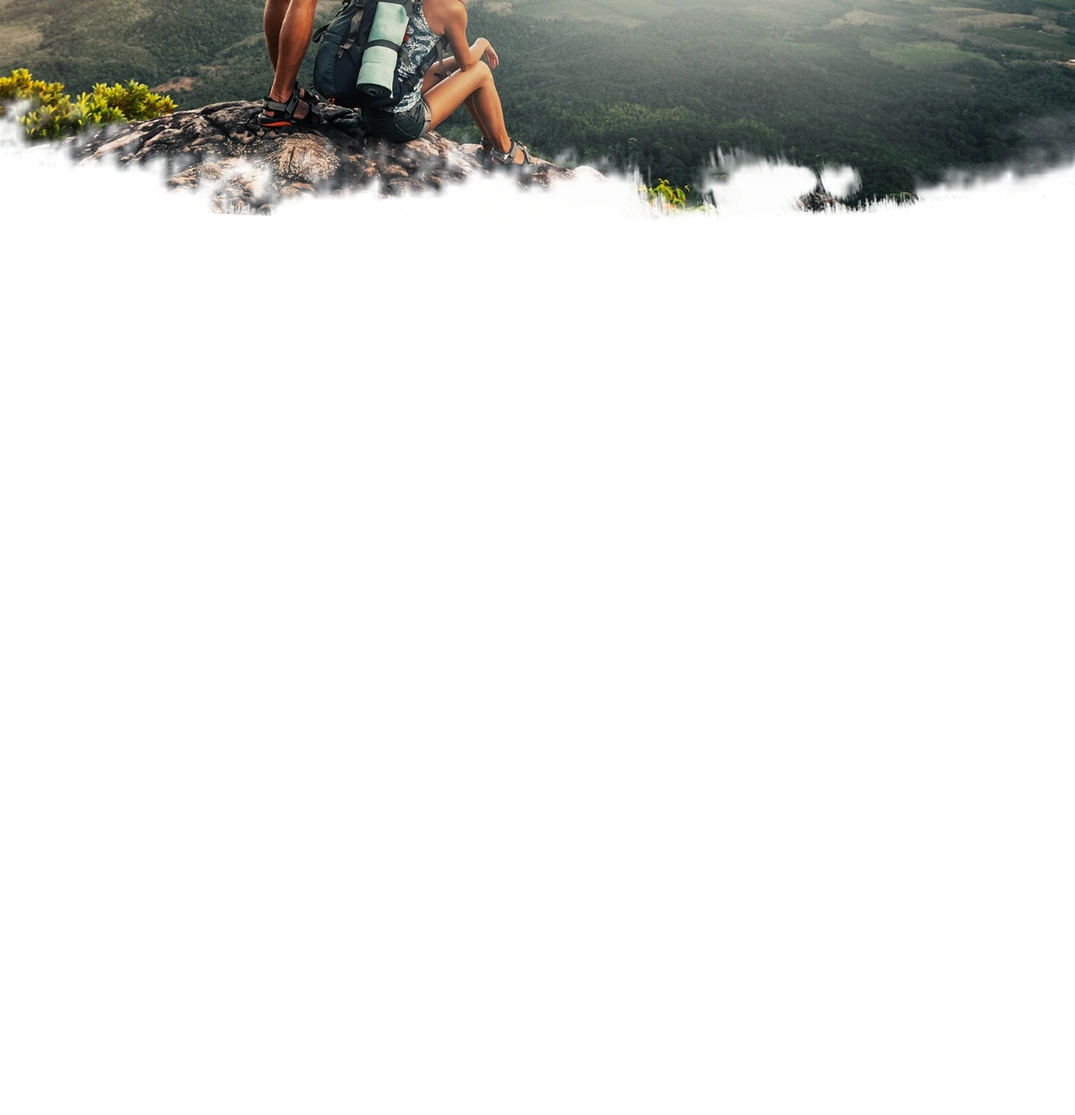
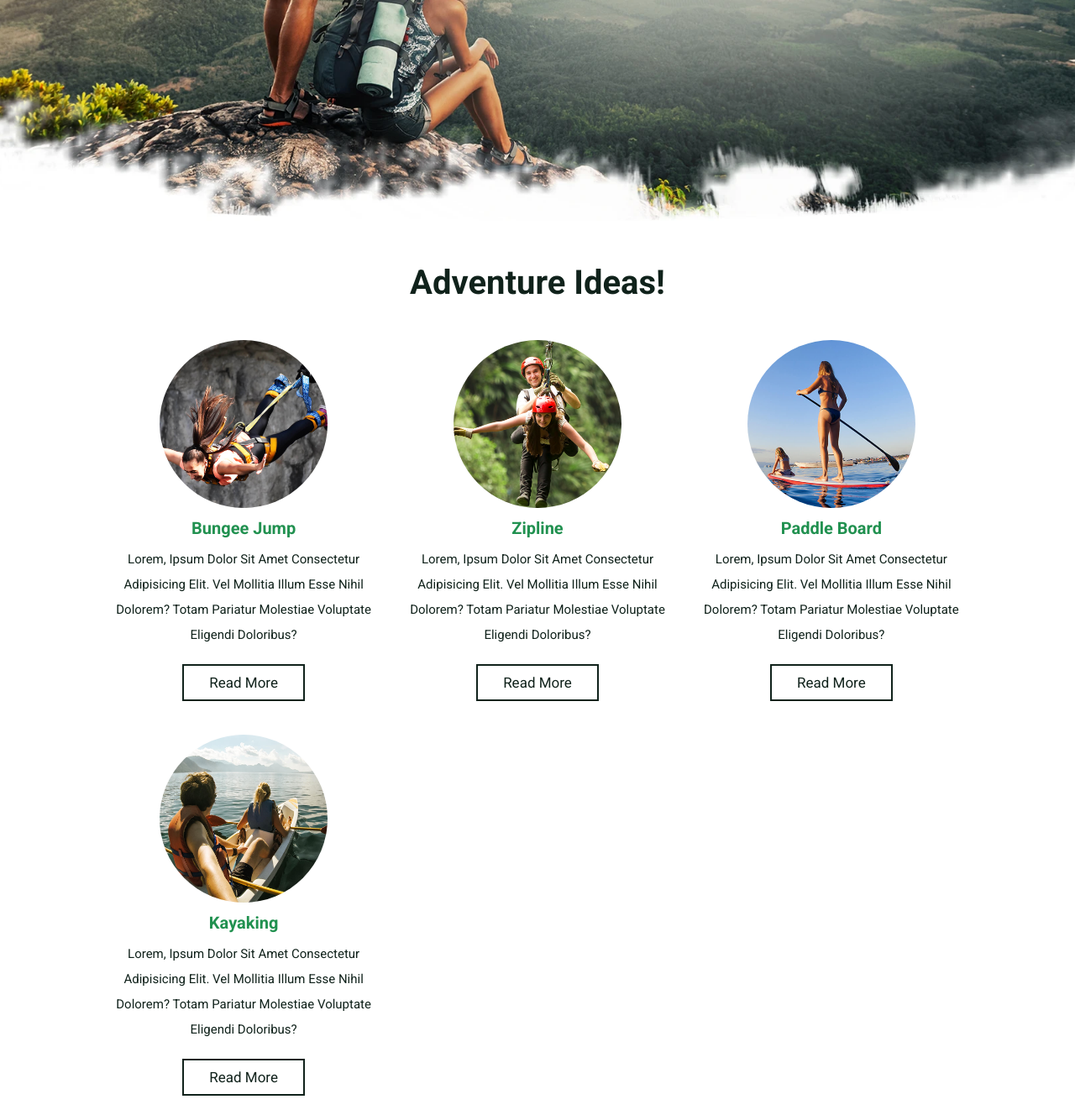
Before and after one commit to mriccelli75/travel-template, a plain HTML site: page index.html in a window 1280 px wide. Shown: the part 537-1865 px from the top of the page at 84% size. Before the commit the page ends 800 px from the top, so only its background shows below. Drawn offline with nearby package versions, Linux system fonts and the light colour scheme.

Commit message:
all category html css and javascript also added active class on scroll functionality to toggle background style on the header

```diff
--- a/css/style.scss
+++ b/css/style.scss
@@ -58,6 +58,12 @@ section {
     }
 
 }
+.heading {
+    text-align: center;
+    margin-bottom: 2.5rem;
+    font-size: 4rem;
+    color: $black;
+}
 .header {
     position: fixed;
     top: 0; left: 0; right: 0;
@@ -67,6 +73,11 @@ section {
     align-items: center;
     font-weight: bolder;
 
+    &.active {
+        background: $white;
+        box-shadow: $box-shadow;
+
+    }
     .logo {
         margin-right: auto;
         font-size: 2.5rem;
@@ -207,7 +218,41 @@ section.home {
     color: $black;
 }
 
+.category {
 
+    .box-container {
+        @include grid(29rem);
+
+        .box {
+            text-align: center;
+            padding: 2rem;
+            // display: flex;
+            // flex-direction: column;
+            // justify-content: flex-start;
+            display: block;
+            min-height: auto;
+
+
+            img {
+                height: 20rem;
+                width: 20rem;
+                border-radius: 50%;
+                margin-bottom: 1rem;
+            }
+            h3 {
+                font-size: 2rem;
+                color: $green;
+            }
+
+            p {
+                font-size: 1.5rem;
+                color: $black;
+                padding:1rem 0;
+                line-height: 2;
+            }
+        }
+    }
+}
 
 
 
--- a/index.html
+++ b/index.html
@@ -86,6 +86,36 @@
     </div>
 </section>
 
+<!-- Category section begins -->
+<section id="category" class="category">
+    <h1 class="heading">adventure ideas!</h1>
+    <div class="box-container">
+        <div class="box">
+            <img src="images/category-1.jpg" alt="category-1">
+            <h3>bungee jump</h3>
+            <p>Lorem, ipsum dolor sit amet consectetur adipisicing elit. Vel mollitia illum esse nihil dolorem? Totam pariatur molestiae voluptate eligendi doloribus?</p>
+            <a href="#" class="btn">read more</a>
+        </div>
+        <div class="box">
+            <img src="images/category-2.jpg" alt="category-2">
+            <h3>zipline</h3>
+            <p>Lorem, ipsum dolor sit amet consectetur adipisicing elit. Vel mollitia illum esse nihil dolorem? Totam pariatur molestiae voluptate eligendi doloribus?</p>
+            <a href="#" class="btn">read more</a>
+        </div>
+        <div class="box">
+            <img src="images/category-3.jpg" alt="category-3">
+            <h3>paddle board</h3>
+            <p>Lorem, ipsum dolor sit amet consectetur adipisicing elit. Vel mollitia illum esse nihil dolorem? Totam pariatur molestiae voluptate eligendi doloribus?</p>
+            <a href="#" class="btn">read more</a>
+        </div>
+        <div class="box">
+            <img src="images/category-4.jpg" alt="category-4 photo">
+            <h3>kayaking</h3>
+            <p>Lorem, ipsum dolor sit amet consectetur adipisicing elit. Vel mollitia illum esse nihil dolorem? Totam pariatur molestiae voluptate eligendi doloribus?</p>
+            <a href="#" class="btn">read more</a>
+        </div>
+    </div>
+</section>
 <!-- custom js -->
 <script src="https://cdn.jsdelivr.net/npm/swiper@8/swiper-bundle.min.js"></script>
 
--- a/js/script.js
+++ b/js/script.js
@@ -21,6 +21,21 @@ document.querySelector('#close-search').addEventListener('click', (event) => {
 window.onscroll = () => {
     searchBar.classList.remove('active');
 };
+window.onscroll = () => {
+    navbar.classList.remove('active');
+    if(window.scrollY > 0) {
+        document.querySelector('.header').classList.add('active');
+    } else {
+        document.querySelector('.header').classList.remove('active');
+    }
+};
+window.load = () => {
+    if(window.scrollY > 0) {
+        document.querySelector('.header').classList.add('active');
+    } else {
+        document.querySelector('.header').classList.remove('active');
+    }
+};
 
 var swiper = new Swiper(".home-slider", {
     loop: true,
```
Also changed, not shown: css/style.css, 1 other file.
